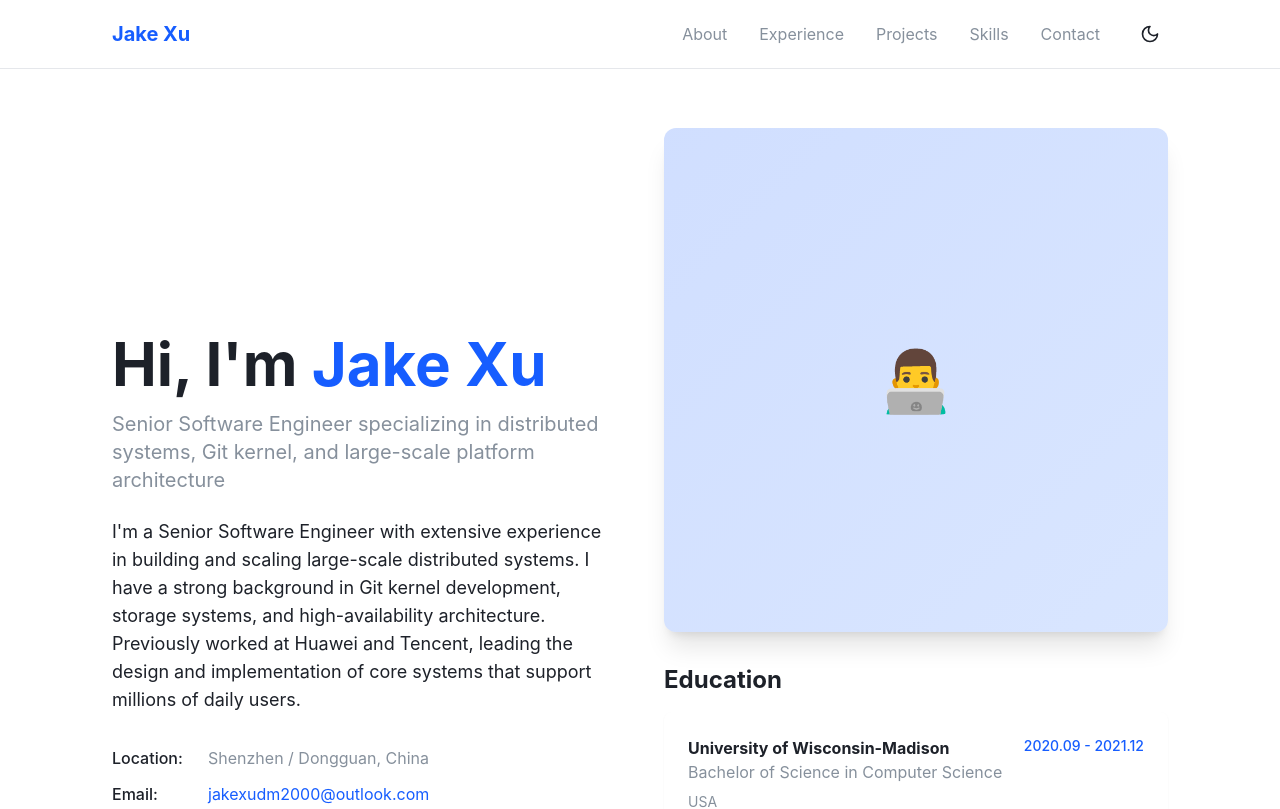
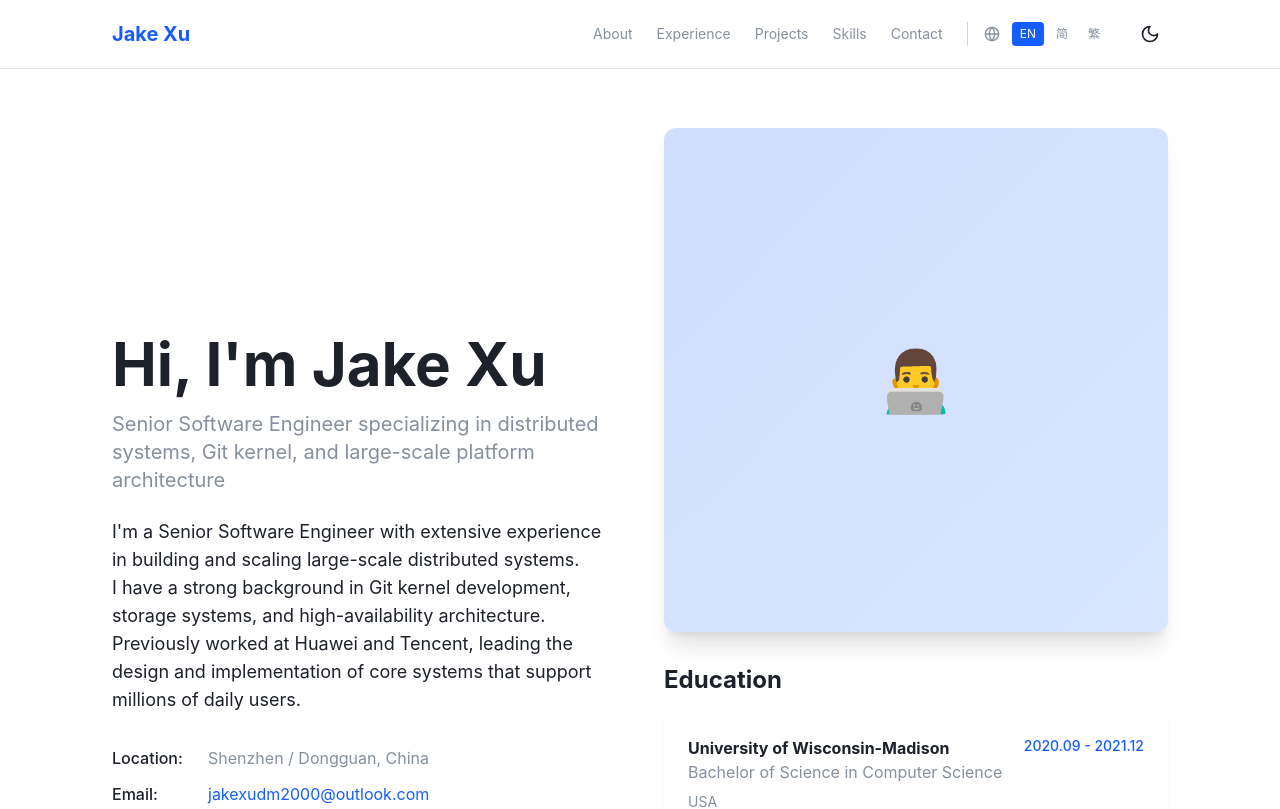
Before and after one commit to jakexudm2000/myself, a React (Vite) app: page / in a window 1280 px wide. Shown: the top 809 px of the page. Built offline with nearby package versions, Linux system fonts and the light colour scheme.

Commit message:
feat: add i18n support (EN/简/繁) and fix Dean List

```diff
--- a/src/components/Navbar.tsx
+++ b/src/components/Navbar.tsx
@@ -1,16 +1,25 @@
 import { motion } from 'framer-motion';
-import { Moon, Sun } from 'lucide-react';
+import { Moon, Sun, Globe } from 'lucide-react';
 import { useTheme } from '../hooks/useTheme';
+import { useLanguage } from '../hooks/useLanguage';
+import { Language } from '../config/i18n';
 
 const Navbar = () => {
   const { theme, toggleTheme } = useTheme();
+  const { language, changeLanguage, t } = useLanguage();
 
   const navItems = [
-    { name: 'About', href: '#about' },
-    { name: 'Experience', href: '#experience' },
-    { name: 'Projects', href: '#projects' },
-    { name: 'Skills', href: '#skills' },
-    { name: 'Contact', href: '#contact' },
+    { name: t.nav.about, href: '#about' },
+    { name: t.nav.experience, href: '#experience' },
+    { name: t.nav.projects, href: '#projects' },
+    { name: t.nav.skills, href: '#skills' },
+    { name: t.nav.contact, href: '#contact' },
+  ];
+
+  const languages: { code: Language; label: string }[] = [
+    { code: 'en', label: 'EN' },
+    { code: 'zh-CN', label: '简' },
+    { code: 'zh-TW', label: '繁' },
   ];
 
   return (
@@ -25,16 +34,34 @@ const Navbar = () => {
         </a>
 
         {/* Desktop Navigation */}
-        <div className="hidden md:flex items-center space-x-8">
+        <div className="hidden md:flex items-center space-x-6">
           {navItems.map((item) => (
             <a
               key={item.name}
               href={item.href}
-              className="text-text-secondary-light dark:text-text-secondary-dark hover:text-primary-light dark:hover:text-primary-dark transition-colors"
+              className="text-text-secondary-light dark:text-text-secondary-dark hover:text-primary-light dark:hover:text-primary-dark transition-colors text-sm"
             >
               {item.name}
             </a>
           ))}
+
+          {/* Language Switcher */}
+          <div className="flex items-center gap-1 border-l border-gray-300 dark:border-gray-600 pl-4">
+            <Globe size={16} className="text-text-secondary-light dark:text-text-secondary-dark mr-2" />
+            {languages.map((lang) => (
+              <button
+                key={lang.code}
+                onClick={() => changeLanguage(lang.code)}
+                className={`px-2 py-1 text-xs rounded transition-colors ${
+                  language === lang.code
+                    ? 'bg-primary-light dark:bg-primary-dark text-white'
+                    : 'text-text-secondary-light dark:text-text-secondary-dark hover:bg-gray-100 dark:hover:bg-gray-800'
+                }`}
+              >
+                {lang.label}
+              </button>
+            ))}
+          </div>
 
           <button
             onClick={toggleTheme}
@@ -46,7 +73,23 @@ const Navbar = () => {
         </div>
 
         {/* Mobile Navigation */}
-        <div className="md:hidden flex items-center space-x-4">
+        <div className="md:hidden flex items-center space-x-2">
+          {/* Language Switcher Mobile */}
+          <div className="flex items-center gap-1">
+            {languages.map((lang) => (
+              <button
+                key={lang.code}
+                onClick={() => changeLanguage(lang.code)}
+                className={`px-2 py-1 text-xs rounded transition-colors ${
+                  language === lang.code
+                    ? 'bg-primary-light dark:bg-primary-dark text-white'
+                    : 'text-text-secondary-light dark:text-text-secondary-dark'
+                }`}
+              >
+                {lang.label}
+              </button>
+            ))}
+          </div>
           <button
             onClick={toggleTheme}
             className="p-2 rounded-lg hover:bg-gray-100 dark:hover:bg-gray-800 transition-colors"
--- /dev/null
+++ b/src/config/i18n.ts
@@ -0,0 +1,153 @@
+export type Language = 'en' | 'zh-CN' | 'zh-TW';
+
+export const translations = {
+  'en': {
+    // Navigation
+    nav: {
+      about: 'About',
+      experience: 'Experience',
+      projects: 'Projects',
+      skills: 'Skills',
+      contact: 'Contact',
+    },
+    // About section
+    about: {
+      title: "Hi, I'm Jake Xu",
+      slogan: 'Senior Software Engineer specializing in distributed systems, Git kernel, and large-scale platform architecture',
+      aboutText: `I'm a Senior Software Engineer with extensive experience in building and scaling large-scale distributed systems.
+I have a strong background in Git kernel development, storage systems, and high-availability architecture.
+Previously worked at Huawei and Tencent, leading the design and implementation of core systems that support millions of daily users.`,
+      location: 'Location',
+      email: 'Email',
+      phone: 'Phone',
+      education: 'Education',
+    },
+    // Experience section
+    experience: {
+      title: 'Work Experience',
+      showProjects: 'Show Projects',
+      hideProjects: 'Hide Projects',
+    },
+    // Projects section
+    projects: {
+      title: 'Featured Projects',
+      viewCode: 'View Code',
+      liveDemo: 'Live Demo',
+    },
+    // Skills section
+    skills: {
+      title: 'Skills & Expertise',
+      programmingLanguages: 'Programming Languages',
+      databases: 'Databases & Middleware',
+      domainExpertise: 'Domain Expertise',
+    },
+    // Contact section
+    contact: {
+      title: 'Get In Touch',
+      description: "I'm always open to discussing new projects, opportunities, or just having a chat. Feel free to reach out through any of the channels below.",
+      visit: 'Visit',
+      sendEmail: 'Send Email',
+      copyright: 'All rights reserved.',
+    },
+  },
+  'zh-CN': {
+    // 导航
+    nav: {
+      about: '关于我',
+      experience: '工作经历',
+      projects: '项目作品',
+      skills: '技能专长',
+      contact: '联系我',
+    },
+    // 关于我部分
+    about: {
+      title: '你好，我是徐德明',
+      slogan: '高级软件工程师，专注于分布式系统、Git内核和大规模平台架构',
+      aboutText: `我是一名高级软件工程师，在构建和扩展大规模分布式系统方面拥有丰富的经验。
+我精通Git内核开发、存储系统和高可用架构。
+曾在华为和腾讯担任核心系统设计与实现工作，支撑数千万日活用户的稳定运行。`,
+      location: '所在地',
+      email: '邮箱',
+      phone: '电话',
+      education: '教育背景',
+    },
+    // 工作经历部分
+    experience: {
+      title: '工作经历',
+      showProjects: '显示项目详情',
+      hideProjects: '隐藏项目详情',
+    },
+    // 项目作品部分
+    projects: {
+      title: '代表项目',
+      viewCode: '查看代码',
+      liveDemo: '在线演示',
+    },
+    // 技能专长部分
+    skills: {
+      title: '技能专长',
+      programmingLanguages: '编程语言',
+      databases: '数据库与中间件',
+      domainExpertise: '专业领域',
+    },
+    // 联系方式部分
+    contact: {
+      title: '联系我',
+      description: '我始终愿意讨论新项目、机会或只是聊聊。可以通过以下任何渠道联系我。',
+      visit: '访问',
+      sendEmail: '发送邮件',
+      copyright: '保留所有权利。',
+    },
+  },
+  'zh-TW': {
+    // 導航
+    nav: {
+      about: '關於我',
+      experience: '工作經歷',
+      projects: '專案作品',
+      skills: '技能專長',
+      contact: '聯絡我',
+    },
+    // 關於我部分
+    about: {
+      title: '你好，我是徐德明',
+      slogan: '高級軟體工程師，專注於分散式系統、Git內核和大規模平台架構',
+      aboutText: `我是一名高級軟體工程師，在構建和擴展大規模分散式系統方面擁有豐富的經驗。
+我精通Git內核開發、儲存系統和高可用性架構。
+曾在華為和騰訊擔任核心系統設計與實現工作，支撐數千萬日活用戶的穩定運行。`,
+      location: '所在地',
+      email: '郵箱',
+      phone: '電話',
+      education: '教育背景',
+    },
+    // 工作經歷部分
+    experience: {
+      title: '工作經歷',
+      showProjects: '顯示專案詳情',
+      hideProjects: '隱藏專案詳情',
+    },
+    // 專案作品部分
+    projects: {
+      title: '代表專案',
+      viewCode: '查看程式碼',
+      liveDemo: '線上演示',
+    },
+    // 技能專長部分
+    skills: {
+      title: '技能專長',
+      programmingLanguages: '程式語言',
+      databases: '資料庫與中介軟體',
+      domainExpertise: '專業領域',
+    },
+    // 聯絡方式部分
+    contact: {
+      title: '聯絡我',
+      description: '我始終願意討論新專案、機會或只是聊聊。可以通過以下任何管道聯絡我。',
+      visit: '訪問',
+      sendEmail: '發送郵件',
+      copyright: '保留所有權利。',
+    },
+  },
+};
+
+export const getTranslation = (lang: Language) => translations[lang];
--- a/src/config/personal.ts
+++ b/src/config/personal.ts
@@ -16,7 +16,7 @@ export const personalInfo = {
       degree: 'Bachelor of Science in Computer Science',
       period: '2020.09 - 2021.12',
       location: 'USA',
-      gpa: '4.0/4.0',
+      gpa: '4.0/4.0 (Dean List)',
       description: 'Transferred to complete the final two years of undergraduate studies'
     },
     {
--- /dev/null
+++ b/src/hooks/useLanguage.ts
@@ -0,0 +1,33 @@
+import { useState, useEffect } from 'react';
+import { Language, translations } from '../config/i18n';
+
+export const useLanguage = () => {
+  const [language, setLanguage] = useState<Language>(() => {
+    const saved = localStorage.getItem('language');
+    if (saved && (saved === 'en' || saved === 'zh-CN' || saved === 'zh-TW')) {
+      return saved as Language;
+    }
+    // Detect browser language
+    const browserLang = navigator.language;
+    if (browserLang.startsWith('zh')) {
+      if (browserLang.includes('TW') || browserLang.includes('HK')) {
+        return 'zh-TW';
+      }
+      return 'zh-CN';
+    }
+    return 'en';
+  });
+
+  useEffect(() => {
+    localStorage.setItem('language', language);
+    document.documentElement.lang = language;
+  }, [language]);
+
+  const t = translations[language];
+
+  const changeLanguage = (lang: Language) => {
+    setLanguage(lang);
+  };
+
+  return { language, changeLanguage, t };
+};
--- a/src/sections/About.tsx
+++ b/src/sections/About.tsx
@@ -1,7 +1,10 @@
 import { motion } from 'framer-motion';
 import { personalInfo } from '../config/personal';
+import { useLanguage } from '../hooks/useLanguage';
 
 const About = () => {
+  const { t } = useLanguage();
+
   const containerVariants = {
     hidden: { opacity: 0 },
     visible: {
@@ -32,22 +35,22 @@ const About = () => {
       >
         <motion.div variants={itemVariants}>
           <h1 className="text-4xl md:text-6xl font-bold mb-4">
-            Hi, I'm <span className="text-primary-light dark:text-primary-dark">Jake Xu</span>
+            {t.about.title} <span className="text-primary-light dark:text-primary-dark"></span>
           </h1>
           <p className="text-xl text-text-secondary-light dark:text-text-secondary-dark mb-6">
-            {personalInfo.slogan}
+            {t.about.slogan}
           </p>
-          <p className="text-base md:text-lg mb-8 leading-relaxed">
-            {personalInfo.about}
+          <p className="text-base md:text-lg mb-8 leading-relaxed whitespace-pre-line">
+            {t.about.aboutText}
           </p>
 
           <div className="space-y-3">
             <div className="flex items-center">
-              <span className="font-medium w-24">Location:</span>
+              <span className="font-medium w-24">{t.about.location}:</span>
               <span className="text-text-secondary-light dark:text-text-secondary-dark">{personalInfo.location}</span>
             </div>
             <div className="flex items-center">
-              <span className="font-medium w-24">Email:</span>
+              <span className="font-medium w-24">{t.about.email}:</span>
               <a
                 href={`mailto:${personalInfo.email}`}
                 className="text-primary-light dark:text-primary-dark hover:underline"
@@ -56,7 +59,7 @@ const About = () => {
               </a>
             </div>
             <div className="flex items-center">
-              <span className="font-medium w-24">Phone:</span>
+              <span className="font-medium w-24">{t.about.phone}:</span>
               <span className="text-text-secondary-light dark:text-text-secondary-dark">{personalInfo.phone}</span>
             </div>
           </div>
@@ -64,14 +67,13 @@ const About = () => {
 
         <motion.div variants={itemVariants}>
           <div className="rounded-xl overflow-hidden shadow-xl">
-            {/* Placeholder for profile image */}
             <div className="aspect-square bg-gradient-to-br from-primary-light/20 to-primary-dark/20 dark:from-primary-light/10 dark:to-primary-dark/10 flex items-center justify-center">
               <span className="text-6xl">👨‍💻</span>
             </div>
           </div>
 
           <div className="mt-8">
-            <h3 className="text-2xl font-bold mb-4">Education</h3>
+            <h3 className="text-2xl font-bold mb-4">{t.about.education}</h3>
             <div className="space-y-4">
               {personalInfo.education.map((edu, index) => (
                 <motion.div
--- a/src/sections/Skills.tsx
+++ b/src/sections/Skills.tsx
@@ -1,8 +1,11 @@
 import { motion } from 'framer-motion';
 import { Code, Database, Server } from 'lucide-react';
 import { personalInfo } from '../config/personal';
+import { useLanguage } from '../hooks/useLanguage';
 
 const Skills = () => {
+  const { t } = useLanguage();
+
   const containerVariants = {
     hidden: { opacity: 0 },
     visible: {
@@ -22,25 +25,34 @@ const Skills = () => {
     },
   };
 
-  const SkillCategory = ({
-    title,
-    icon: Icon,
-    skills
-  }: {
-    title: string;
-    icon: React.ElementType;
-    skills: { name: string; level: number }[]
-  }) => (
-    <motion.div variants={itemVariants} className="card">
+  const skillCategories = [
+    { title: t.skills.programmingLanguages, icon: Code, skills: personalInfo.skills.programmingLanguages },
+    { title: t.skills.databases, icon: Database, skills: personalInfo.skills.databases },
+    { title: t.skills.domainExpertise, icon: Server, skills: personalInfo.skills.expertise },
+  ];
+
+  return (
+    <section id="skills" className="section-container">
+      <motion.div
+        initial="hidden"
+        whileInView="visible"
+        viewport={{ once: true, margin: "-100px" }}
+        variants={containerVariants}
+      >
+        <h2 className="section-title">{t.skills.title}</h2>
+
+        <div className="grid md:grid-cols-3 gap-6">
+          {skillCategories.map((category, idx) => (
+            <motion.div key={idx} variants={itemVariants} className="card">
               <div className="flex items-center gap-3 mb-6">
                 <div className="p-3 rounded-lg bg-primary-light/10 dark:bg-primary-dark/10 text-primary-light dark:text-primary-dark">
-          <Icon size={24} />
+                  <category.icon size={24} />
                 </div>
-        <h3 className="text-xl font-bold">{title}</h3>
+                <h3 className="text-xl font-bold">{category.title}</h3>
               </div>
 
               <div className="space-y-4">
-        {skills.map((skill, index) => (
+                {category.skills.map((skill, index) => (
                   <div key={index}>
                     <div className="flex justify-between mb-2">
                       <span className="font-medium">{skill.name}</span>
@@ -61,36 +73,7 @@ const Skills = () => {
                 ))}
               </div>
             </motion.div>
-  );
-
-  return (
-    <section id="skills" className="section-container">
-      <motion.div
-        initial="hidden"
-        whileInView="visible"
-        viewport={{ once: true, margin: "-100px" }}
-        variants={containerVariants}
-      >
-        <h2 className="section-title">Skills & Expertise</h2>
-
-        <div className="grid md:grid-cols-3 gap-6">
-          <SkillCategory
-            title="Programming Languages"
-            icon={Code}
-            skills={personalInfo.skills.programmingLanguages}
-          />
-
-          <SkillCategory
-            title="Databases & Middleware"
-            icon={Database}
-            skills={personalInfo.skills.databases}
-          />
-
-          <SkillCategory
-            title="Domain Expertise"
-            icon={Server}
-            skills={personalInfo.skills.expertise}
-          />
+          ))}
         </div>
       </motion.div>
     </section>
```
Also changed, not shown: src/sections/Contact.tsx (+6 -5 lines), src/sections/Experience.tsx (+5 -3 lines), src/sections/Projects.tsx (+7 -6 lines), 5 other files (tests, documents, lock files or other folders). Lines whose indentation alone changed are shown as unchanged.
